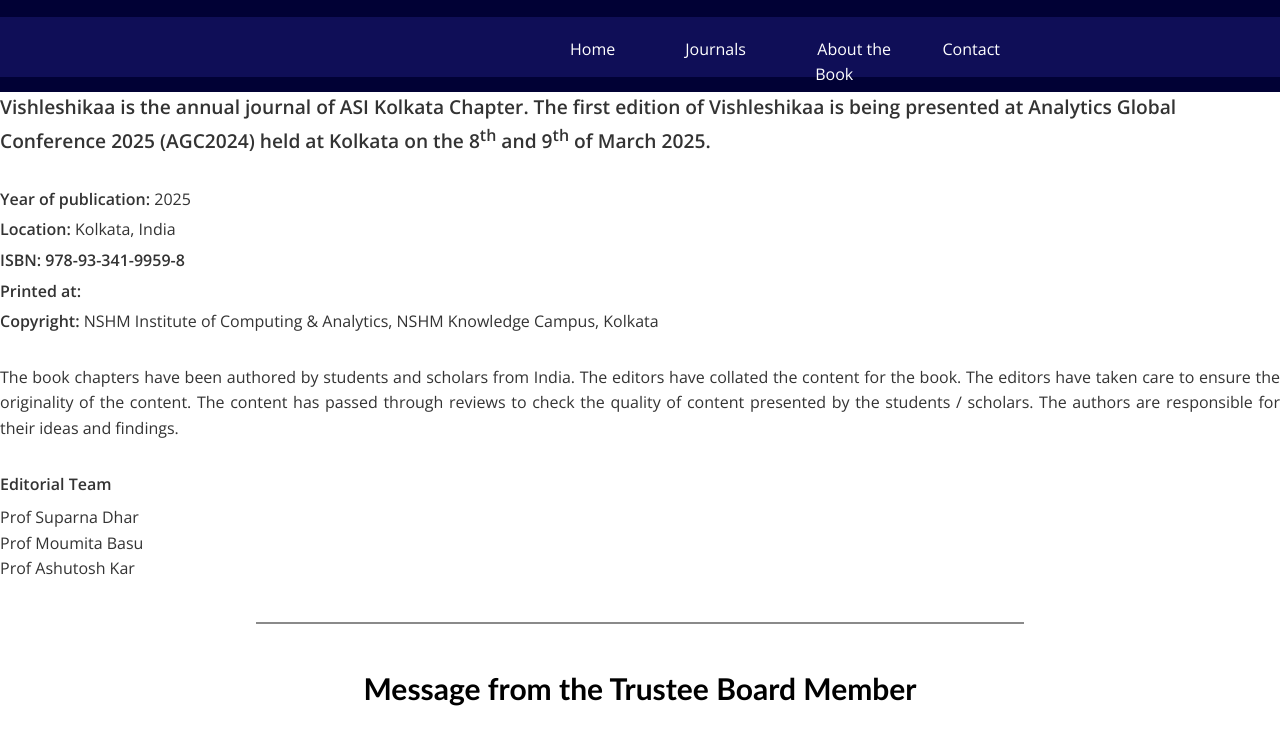
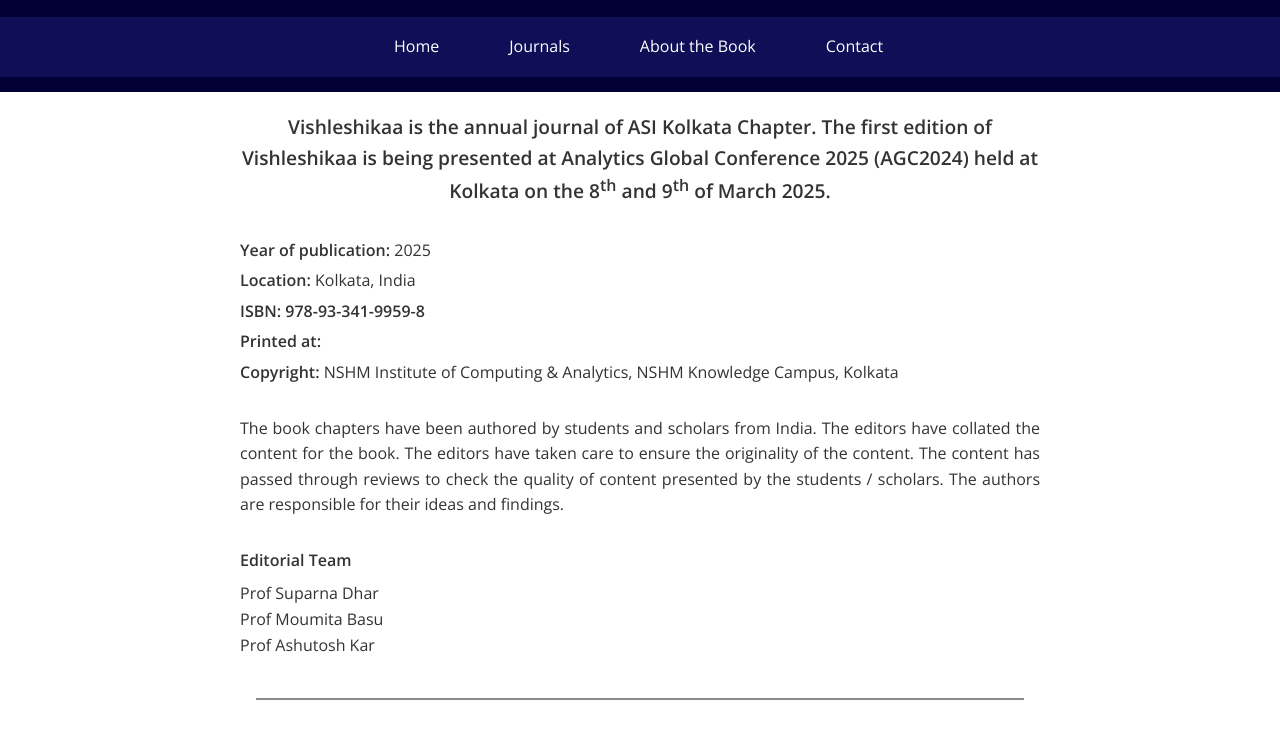
Before and after one commit to Ankipita45678/Vishleshikaa, a website: page Vishleshikaa/public/aboutus.html in a window 1280 px wide. Shown: the part 168-902 px from the top of the page. Drawn offline with nearby package versions, Linux system fonts and the light colour scheme.

Commit message:
aboutus.css

```diff
--- a/Vishleshikaa/css/aboutus.css
+++ b/Vishleshikaa/css/aboutus.css
@@ -1,9 +1,12 @@
-.container {
+.container_main {
       max-width: 800px;
       margin: auto;
       text-align: center;
     }
 
+.container_main h1{
+      margin-top: 20px;
+}
 .logo {
       max-width: 120px;
       margin-bottom: 20px;
```
